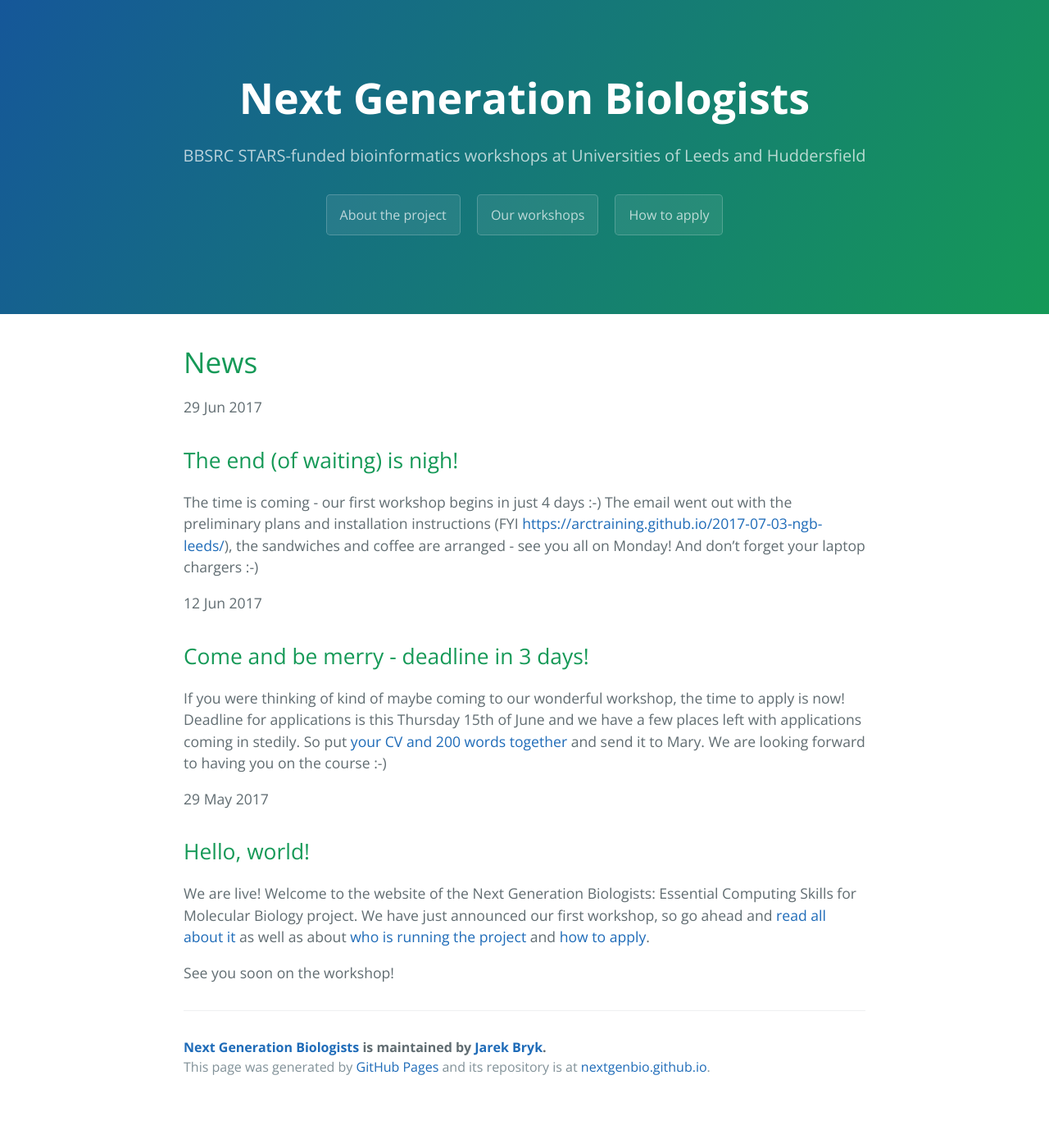
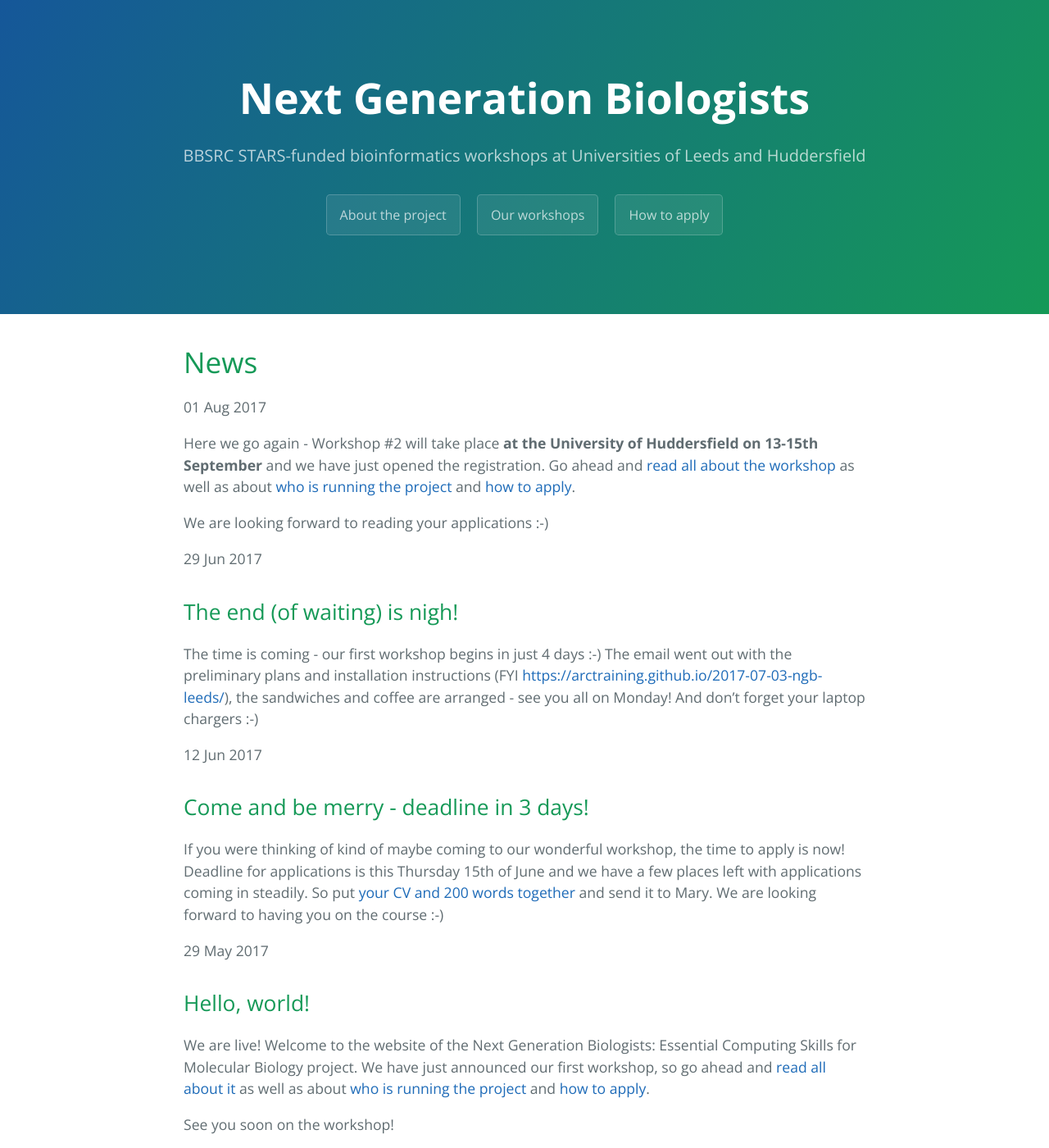
Before and after one commit to nextgenbio/nextgenbio, a Jekyll site: the page built from index.html, in a window 1280 px wide and 1400 px high. Shown: the whole window at 82% size. Built offline with Jekyll 4.4.1, drawn with Linux system fonts in a browser that asks for light colours; the list of posts is cut into pages by our own code.

Commit message:
Add announcement about workshop no. 2

```diff
--- a/_posts/2017-06-12-Come-and-be-merry-deadline-in-3-days.markdown
+++ b/_posts/2017-06-12-Come-and-be-merry-deadline-in-3-days.markdown
@@ -7,4 +7,4 @@
 
 ## Come and be merry - deadline in 3 days!
 
-If you were thinking of kind of maybe coming to our wonderful workshop, the time to apply is now! Deadline for applications is this Thursday 15th of June and we have a few places left with applications coming in stedily. So put [your CV and 200 words together](/application) and send it to Mary. We are looking forward to having you on the course :-)
+If you were thinking of kind of maybe coming to our wonderful workshop, the time to apply is now! Deadline for applications is this Thursday 15th of June and we have a few places left with applications coming in steadily. So put [your CV and 200 words together](/application) and send it to Mary. We are looking forward to having you on the course :-)
--- /dev/null
+++ b/_posts/2017-08-01-Applications-are-open-for-workshop-#2.markdown
@@ -0,0 +1,10 @@
+---
+layout: default
+title:  "Registration is open for the Next Generation Biologists' workshop #2"
+date:   2017-08-01
+categories: main
+---
+
+Here we go again - Workshop #2 will take place **at the University of Huddersfield on 13-15th September** and we have just opened the registration. Go ahead and [read all about the workshop](/workshops/) as well as about [who is running the project](/about/) and [how to apply](/application/).
+
+We are looking forward to reading your applications :-)
```
